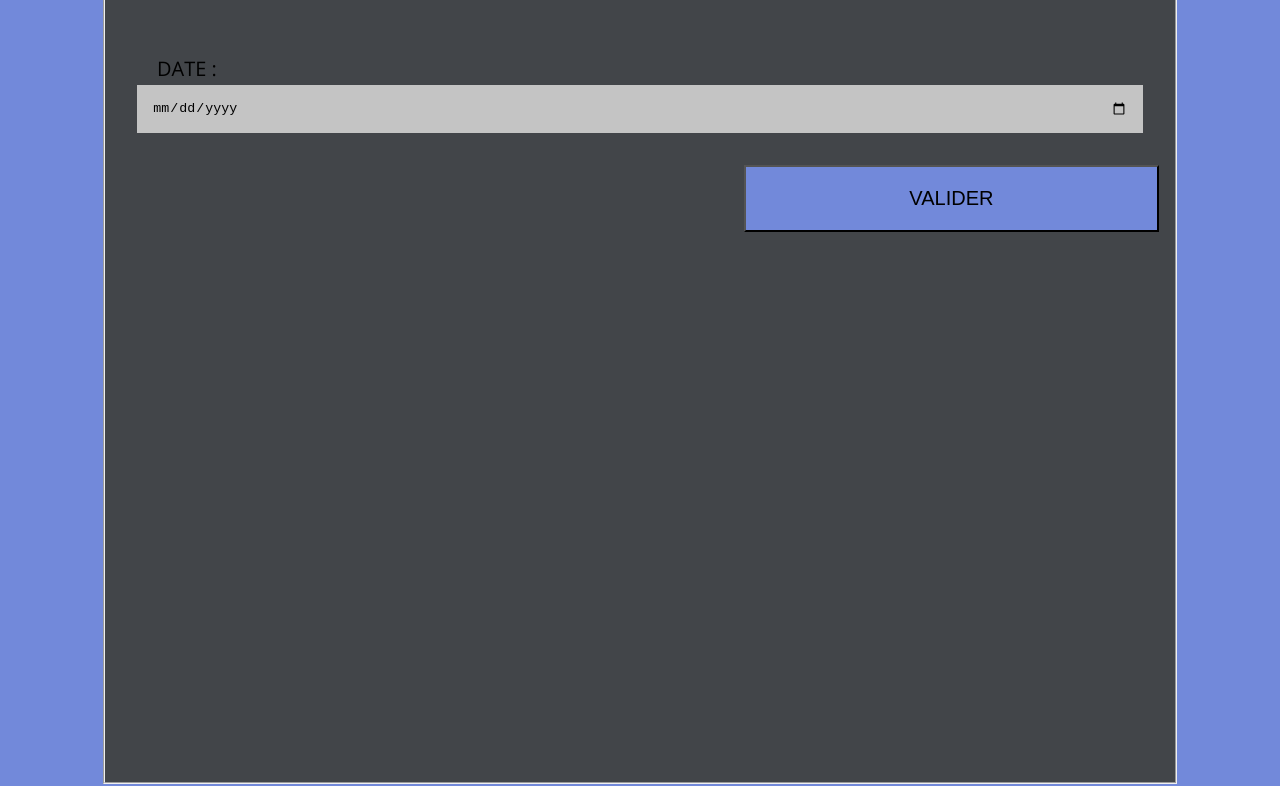
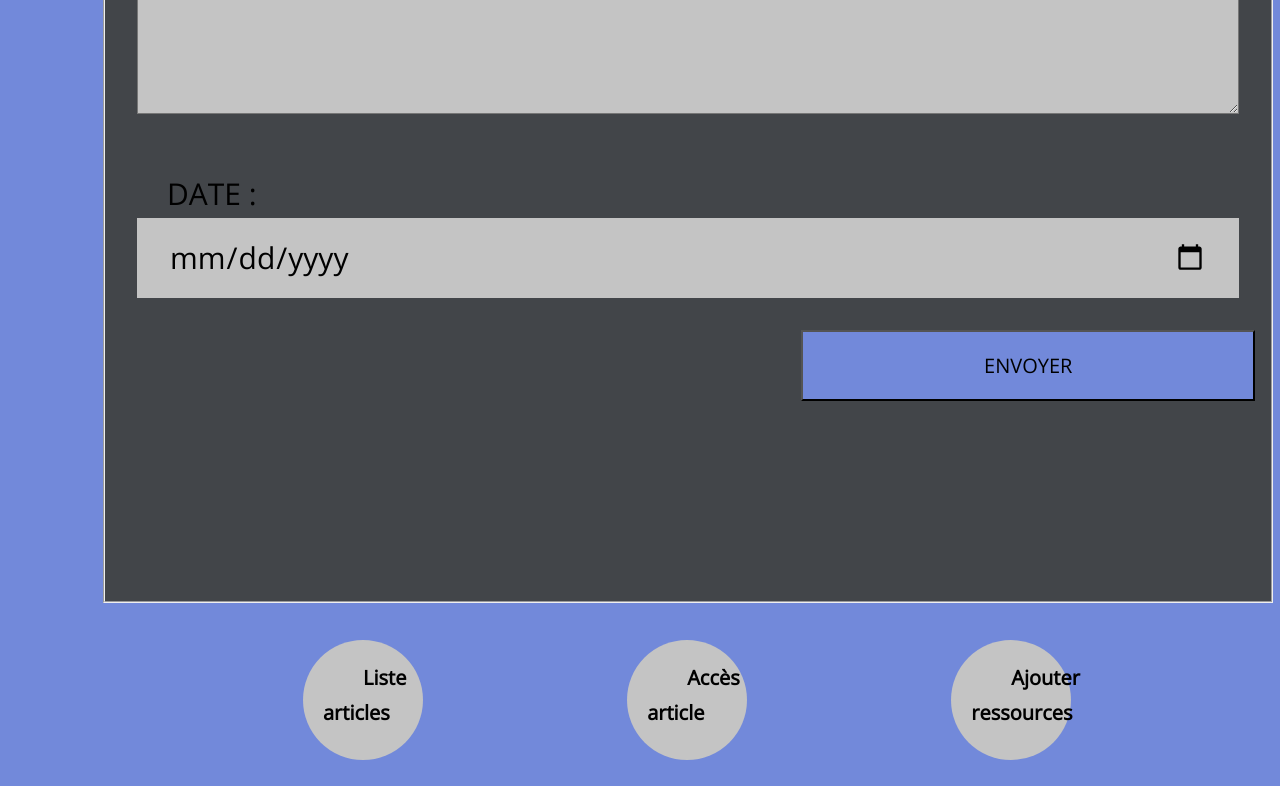
Before and after one commit to MrTrnr/blog4fantastiques, a plain HTML site: page pageformulaireaziza.html in a window 1280 px wide. Shown: the part 1258-2044 px from the top of the page. Drawn offline with nearby package versions, Linux system fonts and the light colour scheme.

Commit message:
il me reste encore quelques améliorations du footer

```diff
--- a/pageformulaireaziza.css
+++ b/pageformulaireaziza.css
@@ -17,18 +17,19 @@ html,body{
 
 fieldset{
     background: #424549;
-    padding-bottom: 550px;
+    padding-bottom: 200px;
 }
 input{
     background:#C4C4C4 ;
     border:2px solid rgba(0,0,0,0);
     width:100%;
+    height: 80px;
 
 
 }
 label{
     font-family:'Open Sans', sans-serif;
-    font-size: 20px;
+    font-size: 30px;
 }
 textarea{
     background:#C4C4C4 ;
@@ -38,6 +39,10 @@ textarea{
 H1{
     text-align: center;
     font-family: 'Open Sans', sans-serif;
+}
+#date{
+    font-family: 'Open Sans', sans-serif;
+    font-size: 30px;
 
 }
 button{
@@ -45,6 +50,8 @@ button{
     float:right;
     width:40%;
     font-size: 20px;
+    font-family: 'Open Sans', sans-serif;
+
 }
 footer{
     width: 100% ;
@@ -55,7 +62,7 @@ footer{
 .circle{
     display :inline-block;
     text-align:center;
-    margin-left: 5px;
+    margin-left: 150px;
     margin-top:5px;
     height:100px;
     width:100px;
@@ -68,8 +75,23 @@ footer{
 .circle_text{
     display:block;
     padding-top:30px;
-
     font-family: 'Open Sans', sans-serif;
     font-size:15px;
-    text-transform:uppercase;
 }
+@media screen and (min-width: 1200px){
+
+ fieldset{
+     width: 5500px;
+ }
+.circle{
+    margin-left: 200px;
+    margin-top:5px;
+    height:120px;
+    width:120px;
+    font-size: 20px;
+    line-height: 35px;
+}
+.circle_text{
+    padding-top:30px;
+    font-size:15px;
+}}
--- a/pageformulaireaziza.html
+++ b/pageformulaireaziza.html
@@ -42,7 +42,7 @@
 							<input type="date" id="date" date="date">
 						</P>
 					</div>
-					<button>VALIDER</button>
+					<button>ENVOYER</button>
 				</fieldset>
       </form>
       <footer>
```
